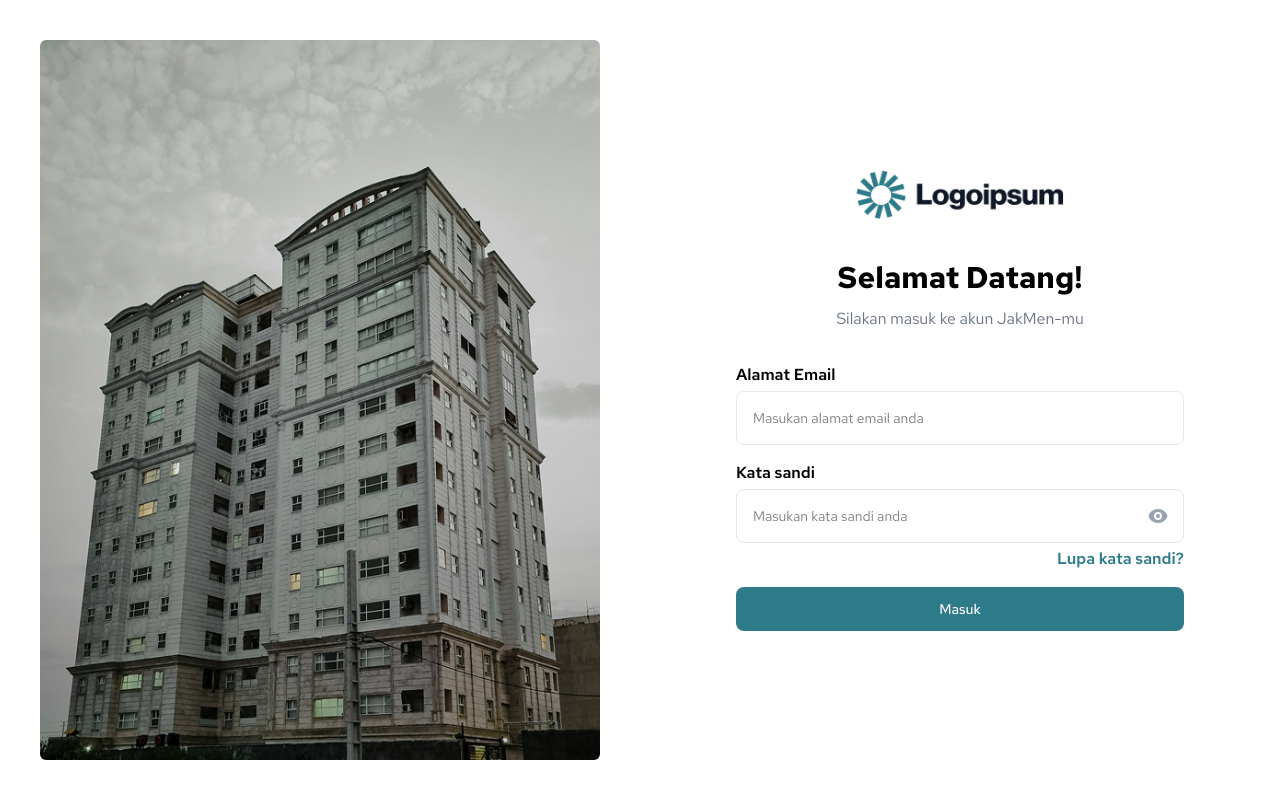
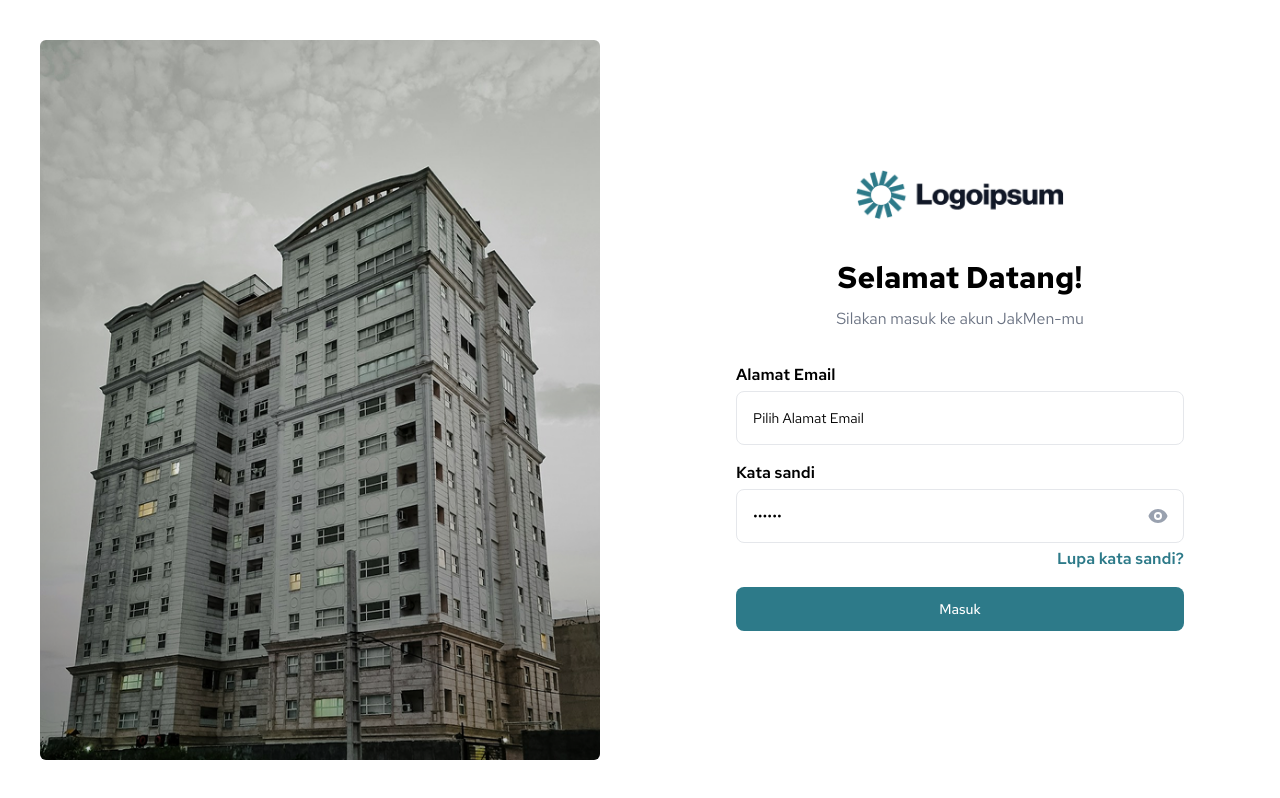
Before and after one commit to wamandaka/dashboard-iuran-warga, a React (Vite) app: page /lgdsb in a window 1280 px wide. Built offline with nearby package versions, Linux system fonts and the light colour scheme.

Commit message:
fix: update passwordAtom initialization and enhance email selection in FormLogin component

```diff
--- a/src/atoms/authAtoms.ts
+++ b/src/atoms/authAtoms.ts
@@ -2,7 +2,7 @@ import { atom } from "jotai";
 
 // State untuk username & password
 export const emailAtom = atom("");
-export const passwordAtom = atom("");
+export const passwordAtom = atom("123123");
 
 // State untuk error message
 export const errorAtom = atom("");
--- a/src/components/Auth/Admin/FormLogin.tsx
+++ b/src/components/Auth/Admin/FormLogin.tsx
@@ -52,16 +52,30 @@ const FormLogin = ({
           <label htmlFor="email" className="font-semibold">
             Alamat Email
           </label>
+          <select
+            name="email"
+            id="email"
+            value={username}
+            onChange={(e) => setUsername(e.target.value)}
+            className="w-full rounded-lg border-gray-200 p-4 pe-12 text-sm border mt-1 focus:outline-primary"
+          >
+            <option value="" disabled>
+              Pilih Alamat Email
+            </option>
+            <option value="admin@gmail.com">Admin</option>
+            <option value="finance@gmail.com">Finance</option>
+            <option value="operator@gmail.com">Operator</option>
+          </select>
 
           <div className="relative">
-            <input
+            {/* <input
               type="email"
               id="email"
               value={username}
               onChange={(e) => setUsername(e.target.value)}
               className="w-full rounded-lg border-gray-200 p-4 pe-12 text-sm border mt-1 focus:outline-primary"
               placeholder="Masukan alamat email anda"
-            />
+            /> */}
 
             <span className="absolute inset-y-0 end-0 grid place-content-center px-4">
               {/* icon */}
--- a/src/pages/Auth/Warga/Login/index.tsx
+++ b/src/pages/Auth/Warga/Login/index.tsx
@@ -71,6 +71,9 @@ const LoginWarga = () => {
             >
               Info Warga
             </Link>
+            <Link to="/dsb" className="text-primary font-semibold mt-7 text-sm">
+              Pergi ke dashboard
+            </Link>
           </div>
         </div>
       </div>
```
